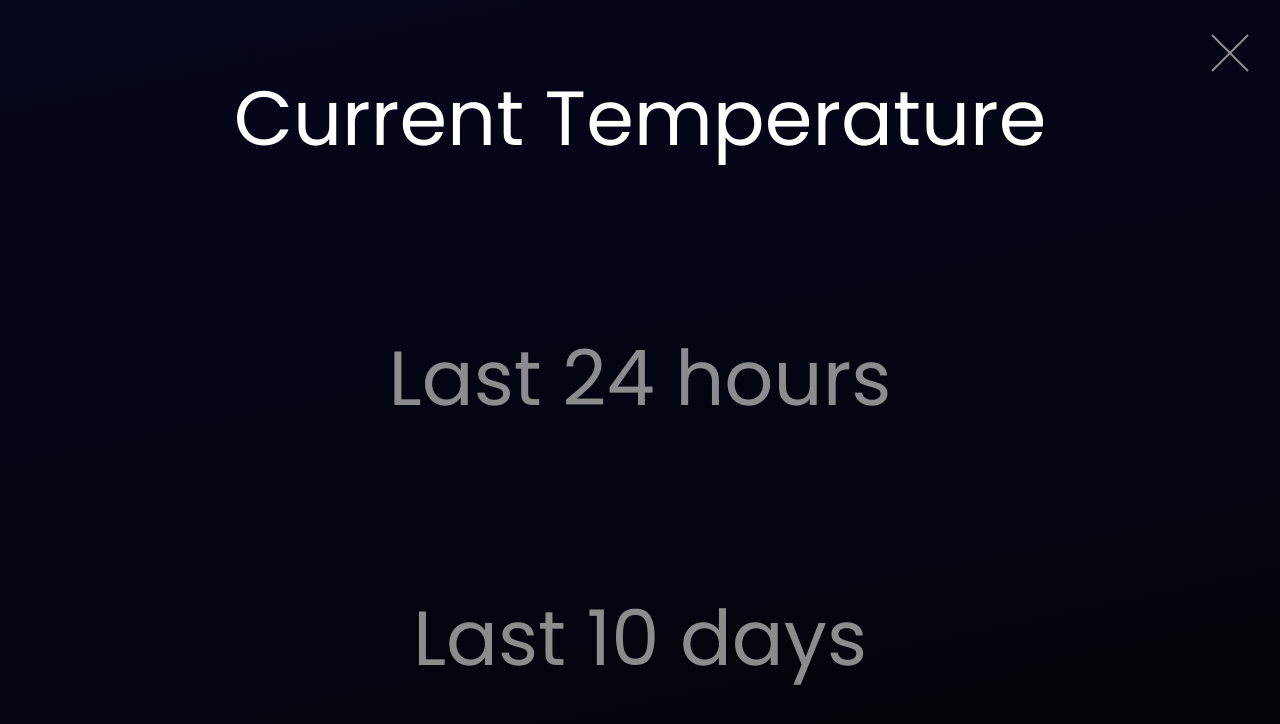
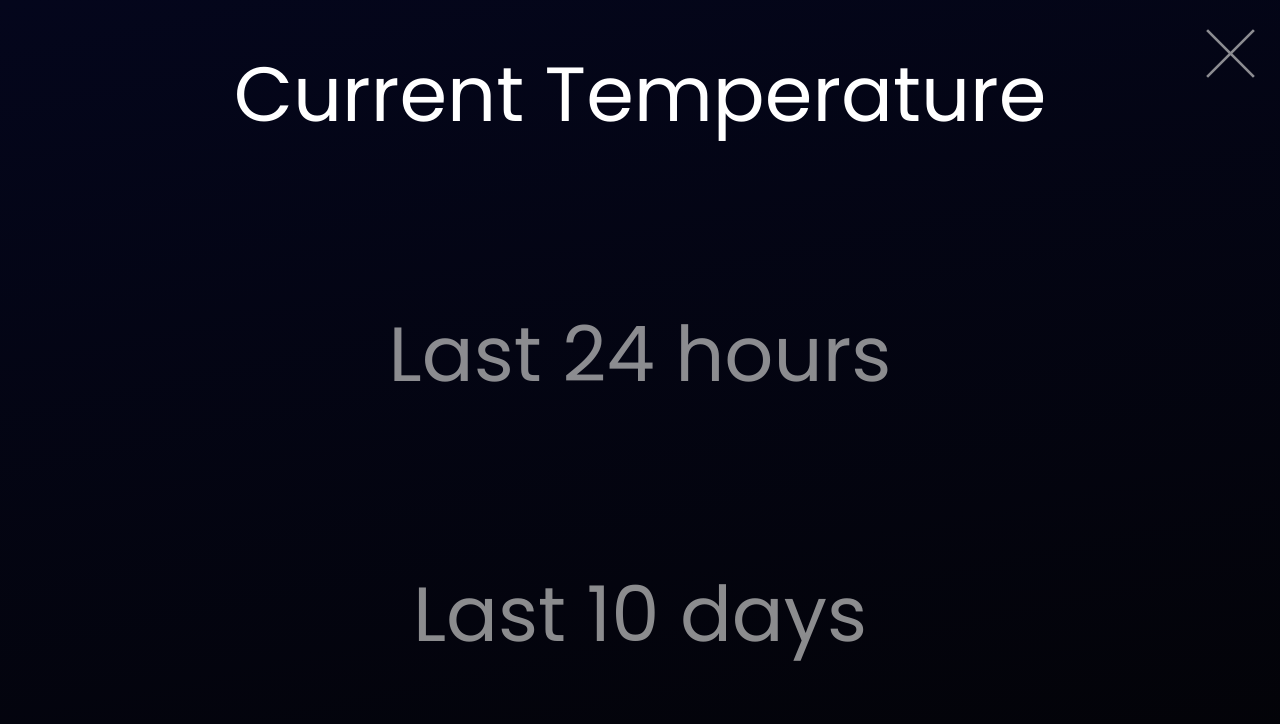
Before and after one commit to alillje/temp-web-app, a React (Create React App) app: page / in a window 1280 px wide. Both pictures are taken after a click on the picture 1091 px from the left and 48 px from the top of the page. Shown: the top 724 px of the page. Built offline with nearby package versions, Linux system fonts and the light colour scheme; no server answers.

Commit message:
Fix close button size

```diff
--- a/src/components/nav-menu/nav-menu.css
+++ b/src/components/nav-menu/nav-menu.css
@@ -8,7 +8,7 @@
   background-color: inherit;
   display: grid;
   grid-template-columns: 100px repeat(4, 1fr) 100px;
-  grid-template-rows:  110px repeat(9, 1fr);
+  grid-template-rows:  110px 0.5fr repeat(8, 1fr);
   grid-column-gap: 0px;
   grid-row-gap: 0px;
   justify-content: center;
@@ -18,6 +18,10 @@
 .nav-menu-close-container {
   grid-area: 1 / 6 / 2 / 7;
   text-align: center;
+}
+
+.nav-menu-close-container img {
+  width: 65%;
 }
 
 .nav-item-list {
```
